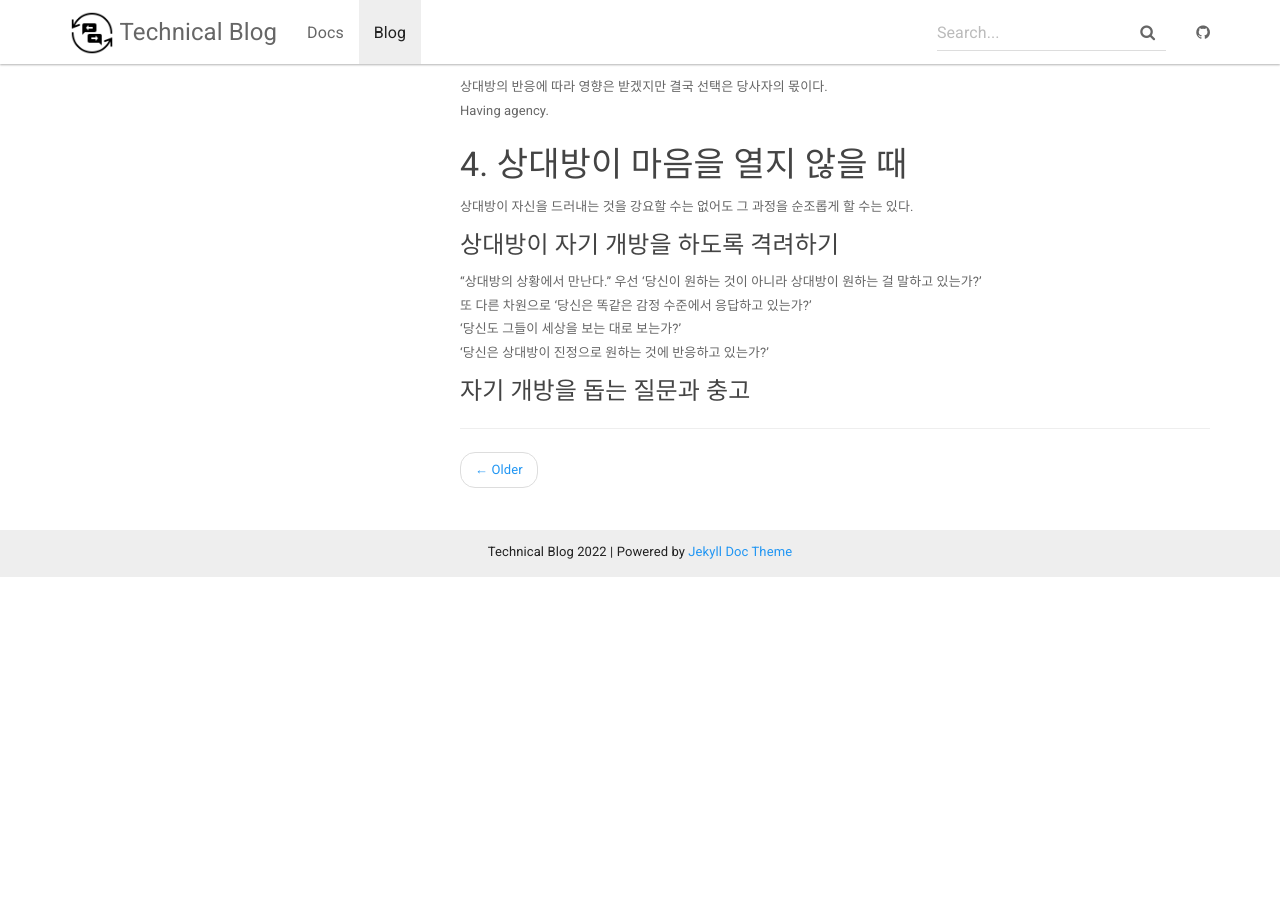
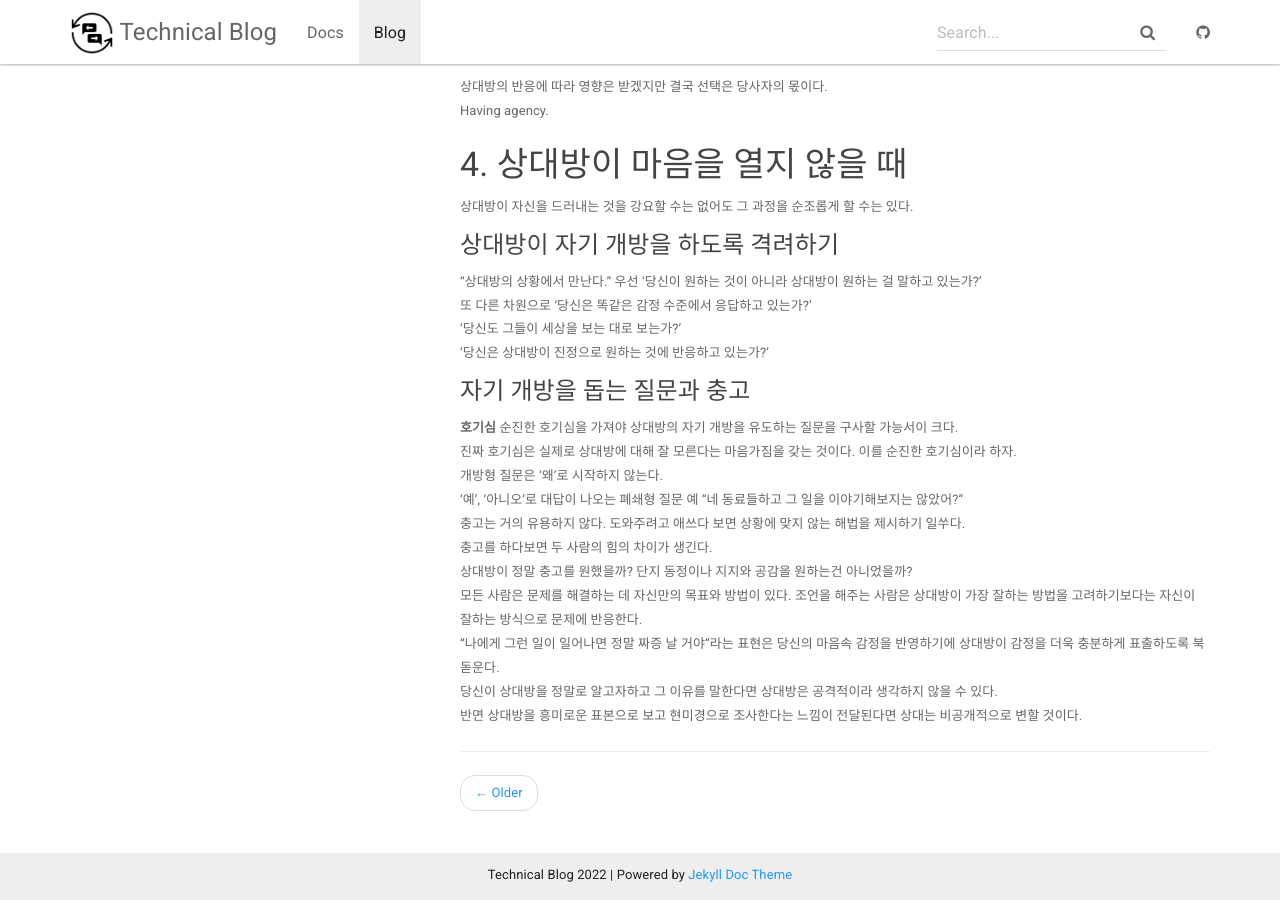
Before and after one commit to contravia-cloud/TechnicalBlog2, a Jekyll site: the page built from _posts/2022-05-05-connect.md, in a window 1280 px wide and 900 px high, scrolled down 893 px. Built offline with Jekyll 4.4.1, drawn with Linux system fonts in a browser that asks for light colours; before the commit the page ends 1470 px from its top, so only the background shows below that; some of the changed text lies outside the part shown.

Commit message:
Update 2022-05-05-connect.md

```diff
--- a/_posts/2022-05-05-connect.md
+++ b/_posts/2022-05-05-connect.md
@@ -4,7 +4,7 @@ title:  "CONNECT"
 author: contravia
 ---
 
-> 커넥트, 스탬퍼드 인간관계 수업 - 데이비드 브래드퍼ㅌ드 & 캐럴로빈, 김민주 옮김, 김영사
+> 커넥트, 스탬퍼드 인간관계 수업 - 데이비드 브래드퍼드 & 캐럴로빈, 김민주 옮김, 김영사
 
 ## 1부 좋은 관계를 만들고 싶다면
 ### 3. 사적인 이야기를 꺼내기 망설여질 때
@@ -37,3 +37,14 @@ author: contravia
  '당신도 그들이 세상을 보는 대로 보는가?'
  '당신은 상대방이 진정으로 원하는 것에 반응하고 있는가?'
 #### 자기 개방을 돕는 질문과 충고
+ **호기심** 순진한 호기심을 가져야 상대방의 자기 개방을 유도하는 질문을 구사할 가능서이 크다.
+ 진짜 호기심은 실제로 상대방에 대해 잘 모른다는 마음가짐을 갖는 것이다.  이를 순진한 호기심이라 하자.
+ 개방형 질문은 '왜'로 시작하지 않는다.
+ '예', '아니오'로 대답이 나오는 폐쇄형 질문 예 "네 동료들하고 그 일을 이야기해보지는 않았어?"
+ 충고는 거의 유용하지 않다. 도와주려고 애쓰다 보면 상황에 맞지 않는 해법을 제시하기 일쑤다.
+ 충고를 하다보면 두 사람의 힘의 차이가 생긴다.
+ 상대방이 정말 충고를 원했을까? 단지 동정이나 지지와 공감을 원하는건 아니었을까?
+ 모든 사람은 문제를 해결하는 데 자신만의 목표와 방법이 있다. 조언을 해주는 사람은 상대방이 가장 잘하는 방법을 고려하기보다는 자신이 잘하는 방식으로 문제에 반응한다.
+ "나에게 그런 일이 일어나면 정말 짜증 날 거야"라는 표현은 당신의 마음속 감정을 반영하기에 상대방이 감정을 더욱 충분하게 표출하도록 북돋운다.
+ 당신이 상대방을 정말로 알고자하고 그 이유를 말한다면 상대방은 공격적이라 생각하지 않을 수 있다.
+ 반면 상대방을 흥미로운 표본으로 보고 현미경으로 조사한다는 느낌이 전달된다면 상대는 비공개적으로 변할 것이다.
```
